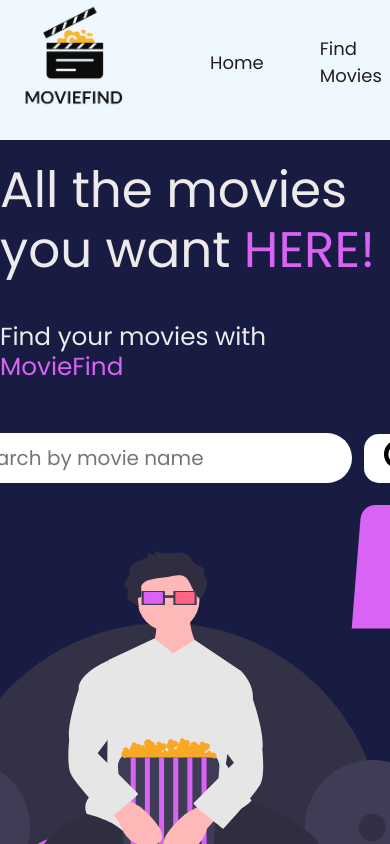
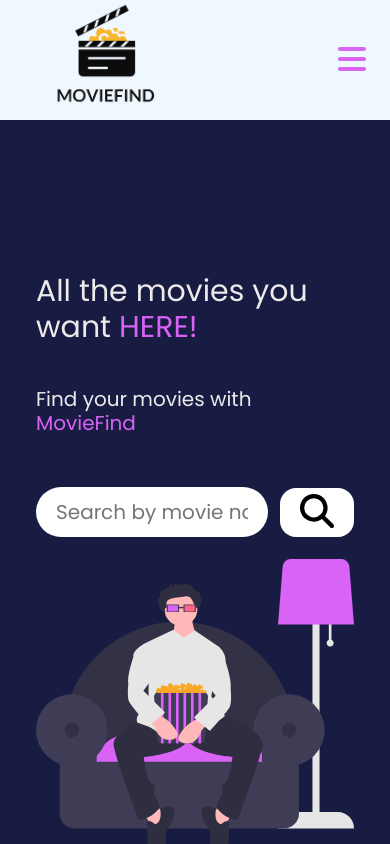
Before and after one commit to wyuan19asu/MovieFind, a React (Create React App) app: page / in a window 390 px wide. Shown: the top 844 px of the page. Built offline with nearby package versions, Linux system fonts and the light colour scheme.

Commit message:
responsive code for everything except favorites pg

```diff
--- a/src/Components/HomeContent.jsx
+++ b/src/Components/HomeContent.jsx
@@ -6,6 +6,8 @@ export default function HomeContent({ searchVal }) {
     return (
         <section id="home">
             <div className="home__container">
+                <div className="row">
+                    <div className="landing__container">
                         <h1 className="home__title">
                             All the movies you want <span className="purple">HERE!</span>
                         </h1>
@@ -17,6 +19,8 @@ export default function HomeContent({ searchVal }) {
                             <img src={homeImg} alt="" className="home__image" />
                         </figure>
                     </div>
+                </div>
+            </div>
         </section>
     )
 }
--- a/src/Components/Movie.jsx
+++ b/src/Components/Movie.jsx
@@ -13,14 +13,14 @@ export default function Movie({ movieImage, movieTitle, movieID, addtoFave, favo
                 addtoFave={addtoFave}
                 favorite={favorite}
             />
-            <div className="movie__image" onClick={() => setModalShow(true)}>
+            <figure className="movie__image--wrapper" onClick={() => setModalShow(true)}>
                 {
                     movieImage === "N/A" ?
                         <img src={noMovie} alt="" className='movieImg' />
                         :
                         <img src={movieImage} alt="" className='movieImg' />
                 }
-            </div>
+            </figure>
             <div className="movie__title">
                 {movieTitle}
             </div>
--- a/src/Components/Nav.jsx
+++ b/src/Components/Nav.jsx
@@ -1,8 +1,17 @@
-import React from 'react'
-import { Link } from 'react-router-dom'
-import navLogo from '../assets/MovieFindtp.png'
+import React from 'react';
+import { Link } from 'react-router-dom';
+import navLogo from '../assets/MovieFindtp.png';
+import { FontAwesomeIcon } from '@fortawesome/react-fontawesome';
 
 export default function Nav() {
+    function openMenu() {
+        document.body.classList += " menu--open";
+    }
+
+    function closeMenu() {
+        document.body.classList.remove("menu--open");
+
+    }
     return (
         <nav>
             <div className='nav__bar'>
@@ -11,7 +20,7 @@ export default function Nav() {
                         <img src={navLogo} alt="" className="nav__logo--img" />
                     </figure>
                 </Link>
-                <ul className="nav__link--items">
+                <ul className="nav__list">
                     <li className="nav__link--item">
                         <Link to="/" className='nav__link nav__link-hover'>
                             Home
@@ -28,6 +37,25 @@ export default function Nav() {
                         </Link>
                     </li>
                 </ul>
+                <button className="btn__menu" onClick={openMenu}>
+                    <FontAwesomeIcon icon="fa-solid fa-bars" />
+                </button>
+            </div>
+            <div className="menu__backdrop">
+                <button className="btn__menu btn__menu--close" onClick={closeMenu}>
+                    <FontAwesomeIcon icon="fa-regular fa-circle-xmark" />
+                </button>
+                <ul className="menu__links">
+                    <li className="menu__list">
+                        <Link to="/" className='menu__link'>Home</Link>
+                    </li>
+                    <li className="menu__list">
+                        <Link to="/findmovies" className='menu__link'>Find Movies</Link>
+                    </li>
+                    <li className="menu__list">
+                        <Link to="/favorites" className='menu__link'>Favorites</Link>
+                    </li>
+                </ul>
             </div>
         </nav>
     )
--- a/src/Pages/FindMovies.jsx
+++ b/src/Pages/FindMovies.jsx
@@ -40,6 +40,7 @@ export default function FindMovies({ addtoFave, favorite, searchVal }) {
                     </section>
                     :
                     <section id="find__movies">
+                        <main id="movies">
                             <div className="find__movies--container">
                                 <div className="rows">
                                     <SearchBar searchVal={searchVal} />
@@ -59,6 +60,7 @@ export default function FindMovies({ addtoFave, favorite, searchVal }) {
                                     </div>
                                 </div>
                             </div>
+                        </main>
                     </section>
             }
         </>
--- a/src/Pages/Home.jsx
+++ b/src/Pages/Home.jsx
@@ -1,6 +1,5 @@
 import React from 'react'
 import HomeContent from '../Components/HomeContent'
-import Nav from '../Components/Nav'
 
 export default function Home() {
     return (
--- a/src/index.css
+++ b/src/index.css
@@ -35,34 +35,34 @@ body {
   overflow-x: hidden;
 }
 
+nav figure {
+  margin: 0 !important;
+}
+
 /* NAV */
 nav {
-  /* display: flex; */
+  display: flex;
+  height: 120px;
   background-color: aliceblue;
+  position: relative;
 }
 
 .nav__bar {
   display: flex;
   justify-content: space-between;
   align-items: center;
+  padding: 0 24px;
+  max-width: 1200px;
   margin: 0 auto;
-  max-width: 1200px;
+  width: 100%;
 }
 
 .nav__logo--img {
   width: 150px;
 }
 
-.nav__links {
+.nav__list {
   display: flex;
-  justify-content: center;
-  align-items: center;
-}
-
-.nav__link--items {
-  display: flex;
-  align-items: center;
-  justify-content: center;
   font-size: 18px;
 }
 
@@ -77,6 +77,7 @@ a {
 
 .nav__link {
   transition: all 300ms ease;
+  padding: 8px;
 }
 
 .nav__link-hover:hover {
@@ -85,7 +86,7 @@ a {
 }
 
 .nav__link--item {
-  margin: 0 28px;
+  margin-left: 24px;
 }
 
 .nav__link--item-primary {
@@ -102,21 +103,86 @@ a {
   transition: all 300ms ease;
 }
 
+.btn__menu {
+  background-color: transparent;
+  font-size: 32px;
+  color: var(--primary-color);
+  border: none;
+  display: none;
+}
+
+.menu__backdrop {
+  position: absolute;
+  background-color: var(--background-color);
+  top: 0;
+  left: 0;
+  width: 100vw;
+  height: 100vh;
+  z-index: 100;
+  display: flex;
+  align-items: center;
+  justify-content: center;
+  visibility: hidden;
+  transition: all 300ms ease;
+  opacity: 0;
+  transform: translate(100%);
+}
+
+.menu--open {
+  max-height: 100vh;
+  overflow: hidden;
+}
+
+.menu--open .menu__backdrop {
+  visibility: visible;
+  opacity: 1;
+  transform: translate(0);
+}
+
+.menu__links {
+  display: flex;
+  flex-direction: column;
+  align-items: center;
+}
+
+.menu__list {
+  padding: 32px 0;
+}
+
+.menu__link {
+  color: white;
+  font-size: 40px;
+}
+
+.btn__menu--close {
+  position: absolute;
+  top: 10px;
+  right: 20px;
+  padding: 8px;
+  color: var(--primary-color);
+}
+
 /* Home */
 
 .purple {
   color: var(--primary-color);
 }
 
-.home__image {
-  width: 600px;
+.home__container {
+  padding: 24px 0;
+}
+.row {
+  margin: 0 auto;
+  max-width: 1200px;
+  padding: 0 24px;
+  width: 100%;
 }
 
-.home__container {
+.landing__container {
   display: flex;
-  flex-direction: column;
   justify-content: center;
   align-items: center;
+  flex-direction: column;
   min-height: 100vh;
   gap: 22px;
 }
@@ -126,11 +192,14 @@ a {
   color: rgb(236, 234, 234);
 }
 
-.home__title {
+h1 {
   font-size: 50px;
   margin: 20px 0;
 }
 
+h2 {
+  font-size: 36px;
+}
 .home__subtitle {
   margin-bottom: 30px;
 }
@@ -139,15 +208,16 @@ a {
   display: flex;
   justify-content: center;
   align-items: center;
+  width: 100%;
 }
 
 .search__bar--input {
   font-size: 20px;
-  width: 400px;
   height: 50px;
   border-radius: 26px;
   padding: 0 20px;
   border: none;
+  width: 100%;
 }
 
 .search__bar--input:focus {
@@ -161,7 +231,7 @@ a {
   padding: 6px 20px;
   cursor: pointer;
   margin-left: 12px;
-  border-radius: 15px;
+  border-radius: 16px;
   transition: all 300ms ease;
 }
 
@@ -171,7 +241,7 @@ a {
 }
 
 .search__icon {
-  font-size: 35px;
+  font-size: 34px;
 }
 
 /* Find Movies Page */
@@ -191,35 +261,44 @@ a {
   width: 100%;
   max-width: 1200px;
   margin: 0 auto;
-  padding: 50px;
+  padding: 0 24px;
 }
 
 .movies__card--container {
   display: flex;
-  justify-content: center;
   flex-wrap: wrap;
-  margin-top: 35px;
+  margin: 36px auto;
+}
+
+.movies__card--container figure {
+  margin: 0;
 }
 
 .movie__card {
-  display: flex;
-  flex-direction: column;
-  width: 22%;
-  padding: 12px;
-  margin-bottom: 30px;
+  padding: 24px;
+  transition: all 300ms ease;
+  width: 25%;
+}
+
+.movie__card:hover {
+  transform: scale(1.05);
   transition: all 300ms ease;
 }
 
-.movie__card:hover {
-  transform: scale(1.12);
-  transition: all 300ms ease;
+.movieImg:hover {
+  cursor: pointer;
+}
+
+.movie__image--wrapper {
+  display: flex;
 }
 
 .movieImg {
-  max-width: 220px;
+  max-width: 300px;
   max-height: 310px;
-  height: 310px;
   transition: all 200ms ease;
+  border-radius: 6px;
+  overflow: hidden;
 }
 
 .movieImg:hover {
@@ -246,17 +325,18 @@ a {
 
 .no__movies--caption {
   position: absolute;
-  top: 29%;
+  top: 28%;
   left: 48%;
   width: 20%;
   color: var(--primary-color);
   font-weight: bold;
-  font-size: 22px;
+  font-size: 20px;
 }
 
 .no__movies--img {
   width: 600px;
   height: 600px;
+  max-width: 100%;
 }
 
 /* Footer */
@@ -288,6 +368,8 @@ footer {
   margin: 0 20px;
 }
 
+/* MODAL */
+
 .modal-open {
   padding: 0 !important;
 }
@@ -303,6 +385,9 @@ footer {
   max-height: none;
 }
 
+.modal-content h3 {
+  margin: 0;
+}
 .movie__description--container {
   display: flex;
   font-size: 18px;
@@ -323,10 +408,12 @@ footer {
   display: flex;
   flex-direction: column;
   gap: 20px;
+  padding: 0 20px;
 }
 
 .movie__description--poster {
   margin-right: 30px;
+  transition: all 300ms ease;
 }
 
 .calendar__icon {
@@ -372,6 +459,7 @@ footer {
   margin-right: 10px;
 }
 
+/* FAVORITES */
 .favorites__movie--container {
   display: flex;
   justify-content: center;
@@ -387,6 +475,7 @@ footer {
 .no__faves--img {
   width: 700px;
   height: 700px;
+  max-width: 100%;
 }
 
 .no__faves--caption {
@@ -412,3 +501,92 @@ footer {
   width: 80px;
   margin-bottom: 20px;
 }
+
+/* RESPONSIVE */
+@media (max-width: 768px) {
+  h1 {
+    font-size: 40px;
+  }
+
+  h2 {
+    font-size: 26px;
+  }
+
+  .movie__description--container {
+    display: flex;
+    flex-direction: column;
+    font-size: 18px;
+  }
+
+  .movie__description--poster {
+    display: flex;
+    justify-content: center;
+    align-items: center;
+    transition: all 300ms ease;
+  }
+
+  .modal-header {
+    justify-content: center;
+  }
+
+  .movie__card {
+    width: 50%;
+  }
+  .no__movies--caption {
+    position: absolute;
+    top: 28%;
+    left: 48%;
+    width: 30%;
+    color: var(--primary-color);
+    font-weight: bold;
+    font-size: 20px;
+  }
+
+  .no__faves--caption {
+    position: absolute;
+    top: 30%;
+    left: 58%;
+    color: var(--primary-color);
+    font-size: 22px;
+  }
+}
+
+@media (max-width: 550px) {
+  h1 {
+    font-size: 30px;
+  }
+
+  h2 {
+    font-size: 20px;
+  }
+  .nav__list {
+    display: none;
+  }
+
+  .btn__menu {
+    display: block;
+  }
+
+  .movie__description--container {
+    display: flex;
+    flex-direction: column;
+  }
+
+  .no__movies--caption {
+    position: absolute;
+    top: 30%;
+    left: 48%;
+    width: 30%;
+    color: var(--primary-color);
+    font-weight: bold;
+    font-size: 16px;
+  }
+
+  .no__faves--caption {
+    position: absolute;
+    top: 34%;
+    left: 56%;
+    color: var(--primary-color);
+    font-size: 18px;
+  }
+}
```
Lines whose indentation alone changed are shown as unchanged.
